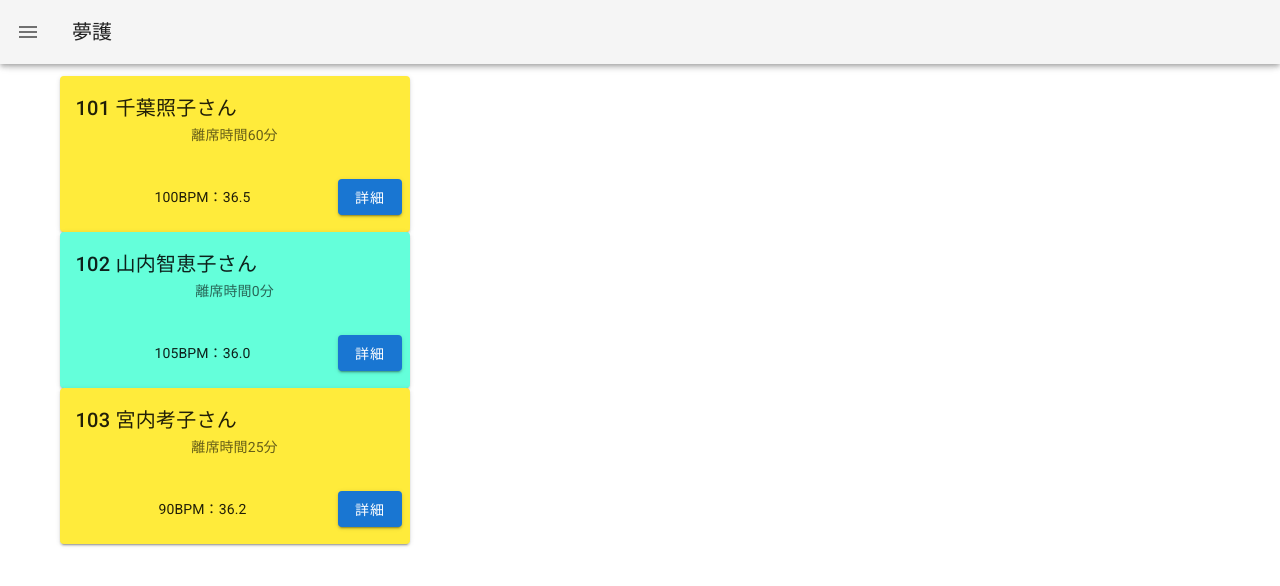
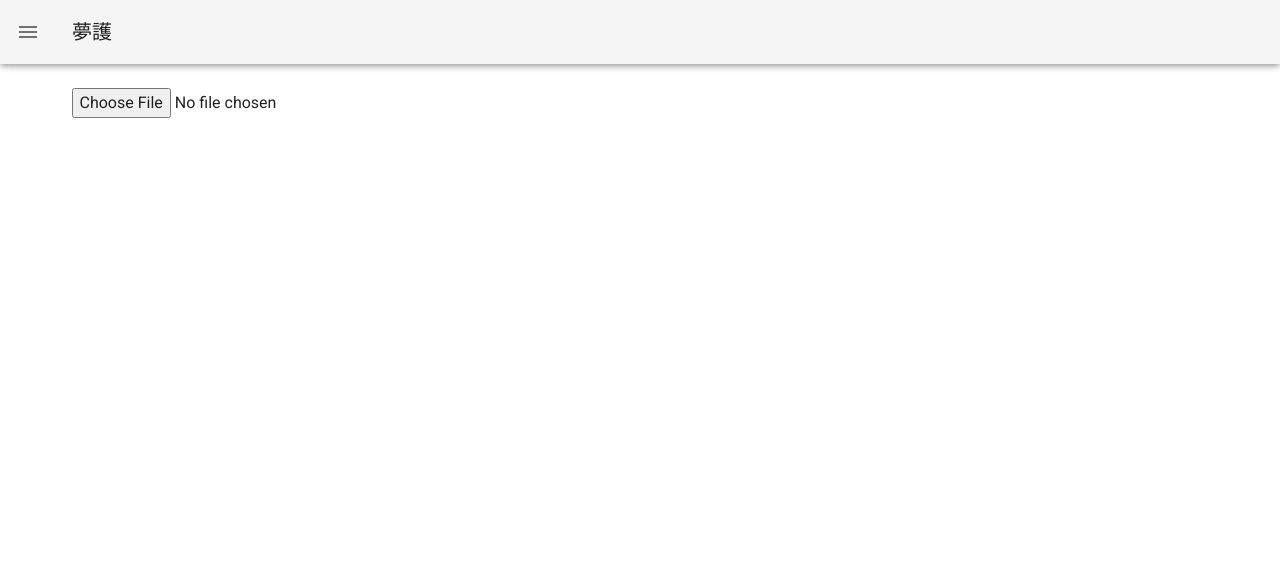
Before and after one commit to s1250040/yumemori, a Nuxt app: page /first-floor in a window 1280 px wide. Shown: the top 586 px of the page. Built offline with nearby package versions, Linux system fonts and the light colour scheme.

Commit message:
fixed how to list card

```diff
--- a/package.json
+++ b/package.json
@@ -12,6 +12,7 @@
   },
   "dependencies": {
     "chart.js": "^2.9.3",
+    "mysql": "^2.18.1",
     "nuxt": "^2.0.0",
     "vue-chartjs": "^3.5.0"
   },
--- a/pages/first-floor.vue
+++ b/pages/first-floor.vue
@@ -1,7 +1,30 @@
 <template >
-  <v-layout>
-    <v-flex class="text-center">
-      <v-card hover="ture" to="/previousday" color="yellow" max-width="350">
+<v-container fluid>
+  <input type="file" @change="loadCsvFile" />
+    <p>{{ message }}</p>
+
+  <v-row dence>
+    <v-col
+      v-for="user in users"
+      :key="user.id"
+      :cols=3
+    >
+    <v-card hover="ture" color="#64FFDA" to="/previousday" >
+      <v-card-title v-text="user.name">
+      </v-card-title>
+      <v-card-text v-text="user.leavingtime">
+      </v-card-text>
+      <v-card-text v-text="user.bpm">
+      </v-card-text>
+      <v-card-text v-text="user.bodytempreture">
+      </v-card-text>
+    </v-card>
+    </v-col>
+  </v-row>
+
+  <!-- <v-layout> -->
+    <!-- <v-flex class="text-center"> -->
+      <!-- <v-card hover="ture" to="/previousday" color="yellow" max-width="350">
 
           <v-card-title>
               101 千葉照子さん
@@ -21,8 +44,8 @@
           </v-btn>
         </v-card-actions>
 
-      </v-card>
-      <v-card hover="ture" to="/preparation" color="#64FFDA" max-width="350">
+      </v-card> -->
+      <!-- <v-card hover="ture" to="/preparation" color="#64FFDA" max-width="350">
           <v-card-title>
               102 山内智恵子さん
           </v-card-title>
@@ -59,7 +82,56 @@
             詳細
           </v-btn>
         </v-card-actions>
-      </v-card>
-    </v-flex>
-  </v-layout>
+      </v-card> -->
+    <!-- </v-flex> -->
+  <!-- </v-layout> -->
+  </v-container>
 </template>
+
+<script>
+export default {
+  data (){
+    return {
+      message: "",
+      users: []
+    }
+  },
+  methods:{
+    loadCsvFile(e) {
+      let vm = this;
+      vm.users = [];
+      vm.message = "";
+      let file = e.target.files[0];
+
+      if (!file.type.match("text/csv")) {
+        vm.message = "CSVファイルを選択してください";
+        return;
+      }
+
+      let reader = new FileReader();
+      reader.readAsText(file, "Shift_JIS");
+
+      reader.onload = () => {
+        let lines = reader.result.split("\n");
+        lines.shift();
+        // const usercolor;
+        lines.forEach(element => {
+          const userData = element.split(",");
+          // if(userData[2] >= 5){
+          //     usercolor = "yellow"
+          //   }else usercolor = "#64FFDA";
+          const user = {
+            id: userData[0],
+            name: userData[1],
+            leavingtime: "離床時間："+userData[2]+"分",
+            bpm: "心拍数："+userData[3]+"BPM",
+            bodytempreture: "体温："+userData[4]+"度",
+            // color: userData[5] = usercolor
+          };
+          vm.users.push(user)
+        });
+        }
+      }
+    }
+}
+</script>
--- a/pages/previousday.vue
+++ b/pages/previousday.vue
@@ -30,8 +30,8 @@
 </template>
 
 <script>
-import sleepstagechart from './sleepstage-chart';
-import doughnutchart from './doughnut-chart';
+import sleepstagechart from '../components/sleepstage-chart';
+import doughnutchart from '../components/doughnut-chart';
 import heartratechart from './heartrate-chart';
 
 export default {
```
Also changed, not shown: layouts/default.vue (+0 -47 lines), components/doughnut-chart.vue (renamed from pages/doughnut-chart.vue), components/sleepstage-chart.vue (renamed from pages/sleepstage-chart.vue), 1 other file (tests, documents, lock files or other folders).
